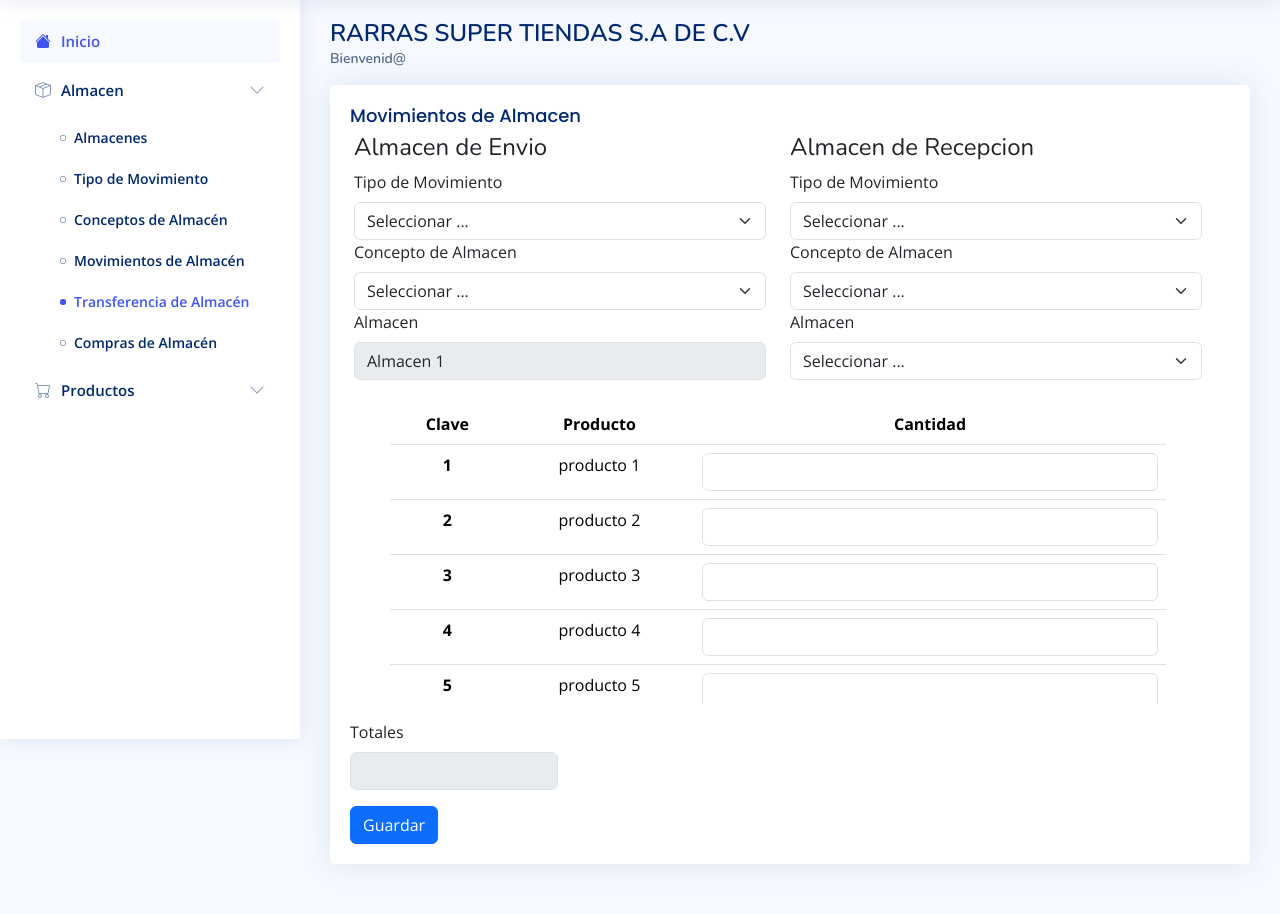
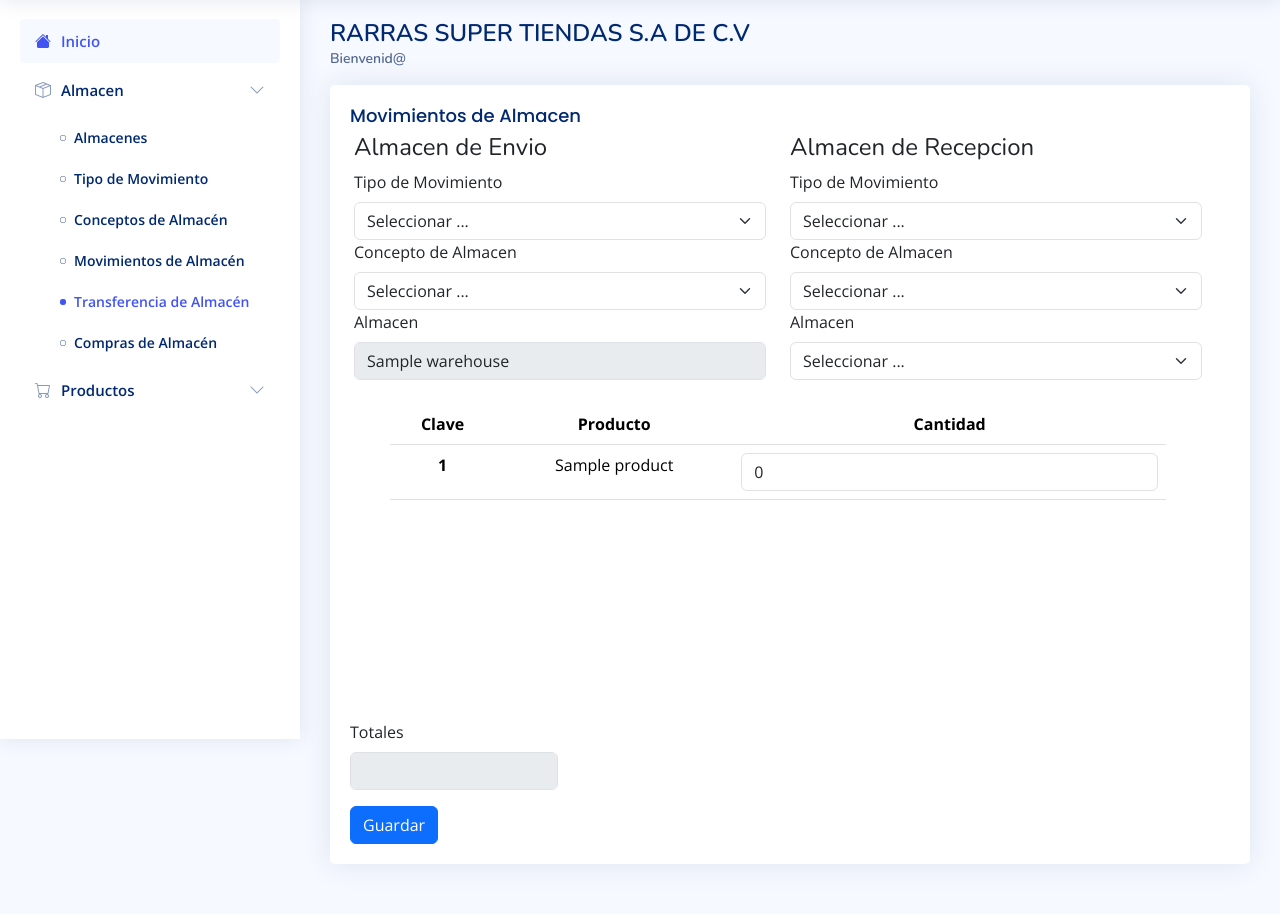
Before and after one commit to erickcasita/rarras-admin, a Django app: page /addtransferwerehouse/ in a window 1280 px wide. Shown: the part 61-975 px from the top of the page. Run offline with Django 5.2, Linux system fonts and the light colour scheme; a user stored in the database is signed in; tables that the repository leaves empty hold one stand-in row (values such as "Sample post"); some libraries are stand-ins or nearby versions.

Commit message:
add view transferwerehouse

```diff
--- a/static/js/addtransferwerehouse.js
+++ b/static/js/addtransferwerehouse.js
@@ -94,27 +94,23 @@ $("#werehouseTypeMovementReception").change(function () {
 });
 
 $("#tabletransferWerehouse input[type=number]").keyup(function () {
-
     let val = $(this).val();
     let input = $(this);
     let total = 0
 
-    if (additionsend && additionreception) {
-        $("#tabletransferWerehouse input[type=number]").each(function () {
+    if(addition){
+        let id = $(this).attr("id").split("-")[0];
+        console.log(id)
+        $.ajax({
+            url: "/addwerehouse/getstockwerehouse/"+ id,
+        method: 'POST',
+        data : {
+            'csrfmiddlewaretoken':csrftoken
 
-            if (!$(this).val() == '' && !$(this).val() == 0) {
-                total += parseInt($(this).val());
-            }
-        });
-
-        $("#totaltransferWarehouse").val(total);
-    } else {
-        $.ajax({
-            url: "http://127.0.0.1:5500/data/3.json",
-            type: 'GET',
-            dataType: 'json',
+        },
             success: function (res) {
-                let max = parseInt(res['max']);
+                console.log(res)
+                let max = parseInt(res['stock']);
                 if (val > max) {
                     Swal.fire({
                         title: 'Maximo Superado',
@@ -123,21 +119,20 @@ $("#tabletransferWerehouse input[type=number]").keyup(function () {
                         confirmButtonText: 'Ok',
                         confirmButtonColor: '#0d6efd'
                     });
+
                     input.val(max);
                 }
-
                 $("#tabletransferWerehouse input[type=number]").each(function () {
 
                     if (!$(this).val() == '' && !$(this).val() == 0) {
                         total += parseInt($(this).val());
                     }
                 });
-
+                $("#valuetypeMovement").val("resta");
                 $("#totaltransferWarehouse").val(total);
             }
         });
     }
-
 
 });
 
--- a/warehouses/templates/addtransferwerehouse.html
+++ b/warehouses/templates/addtransferwerehouse.html
@@ -25,8 +25,9 @@
                                         <select class="form-select" id="werehouseTypeMovementSend"
                                             name="werehouseTypeMovementSend">
                                             <option selected disabled value="">Seleccionar ...</option>
-                                            <option value="1">Entrada</option>
-                                            <option value="2">Salida</option>
+                                            {% for salida in movsalida %}
+                                                <option value="{{salida.pk}}">{{salida.name}}</option>
+                                            {% endfor %}
                                         </select>
                                     </div>
 
@@ -39,7 +40,7 @@
                                     </div>
                                     <div class="col-md-12">
                                         <label class="form-label">Almacen</label>
-                                        <input type="text" class="form-control" namewerehouseSend id="werehouseSend" disabled value="Almacen 1">
+                                        <input type="text" class="form-control" namewerehouseSend id="werehouseSend" disabled value="{{user.profileuser.warehouse}}">
                                     </div>
                                 </div>
                             </div>
@@ -53,8 +54,9 @@
                                         <select class="form-select" id="werehouseTypeMovementReception"
                                             name="werehouseTypeMovementReception">
                                             <option selected disabled value="">Seleccionar ...</option>
-                                            <option value="1">Entrada</option>
-                                            <option value="2">Salida</option>
+                                            {% for entrada in moventrada %}
+                                                <option value="{{entrada.pk}}">{{entrada.name}}</option>
+                                            {% endfor %}
                                         </select>
                                     </div>
 
@@ -69,8 +71,9 @@
                                         <label class="form-label">Almacen</label>
                                         <select class="form-select" id="werehouseReception" name="werehouseReception">
                                             <option selected disabled value="">Seleccionar ...</option>
-                                            <option value="1">Almacen 1</option>
-                                            <option value="2">Almacen 2</option>
+                                            {% for warehouses in warehouses%}
+                                                    <option value="{{warehouses.pk}}">{{warehouses.title}}</option>
+                                            {% endfor %}
                                         </select>
                                     </div>
                                 </div>
@@ -87,41 +90,16 @@
                                         </tr>
                                     </thead>
                                     <tbody id="tabletransferWerehouse">
+
+                                        {%for product in products%}
                                         <tr id="1-product">
-                                            <th scope="row">1</th>
-                                            <td>producto 1</td>
+                                            <th scope="row">{{product.product.id}}</th>
+                                            <td>{{product.product.name}}</td>
                                             <td>
-                                                <input type="number" class="form-control" id="1-price" name="1-price">
+                                                <input type="number" class="form-control" id="{{product.product.id}}-price" name="{{product.product.id}}-price" value="0">
                                             </td>
                                         </tr>
-                                        <tr id="2-product">
-                                            <th scope="row">2</th>
-                                            <td>producto 2</td>
-                                            <td>
-                                                <input type="number" class="form-control" id="2-price" name="2-price">
-                                            </td>
-                                        </tr>
-                                        <tr id="3-product">
-                                            <th scope="row">3</th>
-                                            <td>producto 3</td>
-                                            <td>
-                                                <input type="number" class="form-control" id="3-price" name="3-price">
-                                            </td>
-                                        </tr>
-                                        <tr id="4-product">
-                                            <th scope="row">4</th>
-                                            <td>producto 4</td>
-                                            <td>
-                                                <input type="number" class="form-control" id="4-price" name="4-price">
-                                            </td>
-                                        </tr>
-                                        <tr id="5-product">
-                                            <th scope="row">5</th>
-                                            <td>producto 5</td>
-                                            <td>
-                                                <input type="number" class="form-control" id="5-price" name="5-price">
-                                            </td>
-                                        </tr>
+                                        {% endfor %}
                                     </tbody>
                                 </table>
                             </div>
--- a/warehouses/views.py
+++ b/warehouses/views.py
@@ -202,7 +202,7 @@ def deletewerehouseconcept(request, werehouseconcept_id):
 def addmovementwerehouse(request):
     if request.method ==  'GET':
         productswarehouse = WereHouseStock.objects.filter(werehouse_id = request.user.profileuser.warehouse_id)
-        movements = WereHouseMovement.objects.all()
+        movements = WereHouseMovement.objects.filter(werehouse_id = request.user.profileuser.warehouse.id)
         return render(request, 'addmovementwerehouse.html', {
 
             'formtypemovement': AddWareHouseConcept,
@@ -344,8 +344,53 @@ def showreportpurchasing(request, werehousepurchasings_id):
 
 def addtransferwerehouse(request):
     if request.method ==  'GET':
+        typemovementent = TypeMovement.objects.filter(visible=True, addition = True)
+        tyypemovementsal = TypeMovement.objects.filter(visible=True, addition = False)
+        warehouses = WareHouses.objects.filter(visible = True).exclude(pk=request.user.profileuser.warehouse.id)
+        productswarehouse = WereHouseStock.objects.filter(werehouse_id = request.user.profileuser.warehouse_id)
+        print ( warehouses)
+        return render(request, 'addtransferwerehouse.html',
+                      {'moventrada':typemovementent, 'movsalida':tyypemovementsal,
+                      'warehouses': warehouses, 'products': productswarehouse})
+    else:
+        try:
+            #insertando en la cabecera de movimientos almacen de envio
+            WereHouseMovement.objects.create(typemovement_id = request.POST.get('werehouseTypeMovementSend') ,werehouseconcept_id = request.POST.get('werehouseConceptSend'), werehouse_id = request.user.profileuser.warehouse.id,usercreated_id = request.user.id, observations = "SIN OBSERVACION")
+            #insertando en la cabecera de movimientos almacen de recepcion
+            WereHouseMovement.objects.create(typemovement_id = request.POST.get('werehouseTypeMovementReception') ,werehouseconcept_id = request.POST.get('werehouseConceptReception'), werehouse_id = request.POST.get('werehouseReception'),usercreated_id = request.user.id, observations = "SIN OBSERVACION")
 
-        return render(request, 'addtransferwerehouse.html', {})
-    else:
-        print (request.POST)
+            #insertando en el detalle de movimientos almacen envio  y recepcion
+            idmovement = WereHouseMovement.objects.last().id
+            for key, value in request.POST.lists():
+
+                if key not in ('csrfmiddlewaretoken','typeMovementSend','werehouseTypeMovementSend','werehouseConceptSend',
+                               'typeMovementReception','werehouseTypeMovementReception','werehouseConceptReception',
+                               'werehouseReception'):
+
+                    product = key.split('-')
+                    canpd = "".join(value)
+                    if(canpd>str(0)):
+
+                        #detalle almacen de envio
+                        WereHouseMovementDetails.objects.create(canmov = canpd, product_id = product[0], usercreated_id = request.user.id,  werehousemovement_id = idmovement-1)
+                        #detalle almacen de recepcion
+                        WereHouseMovementDetails.objects.create(canmov = canpd, product_id = product[0], usercreated_id = request.user.id,  werehousemovement_id = idmovement)
+
+
+                        #modificando el stock almacen de envio
+
+                        stock = WereHouseStock.objects.get(werehouse_id = request.user.profileuser.warehouse.id, product_id = product[0])
+                        stock.stock = stock.stock - int (canpd)
+                        stock.save()
+
+                        #modificando el stock del amnacen de repcion
+                        stock = WereHouseStock.objects.get(werehouse_id = request.POST.get('werehouseReception'), product_id = product[0])
+                        stock.stock = stock.stock + int(canpd)
+                        stock.save()
+
+            messages.success(request,"Transferencia de almacén generado exitosamente")
+            return HttpResponseRedirect('/addtransferwerehouse/')
+
+        except ValueError as ex :
+            messages.success(request,ex)
         return HttpResponseRedirect('/addtransferwerehouse/')
```
